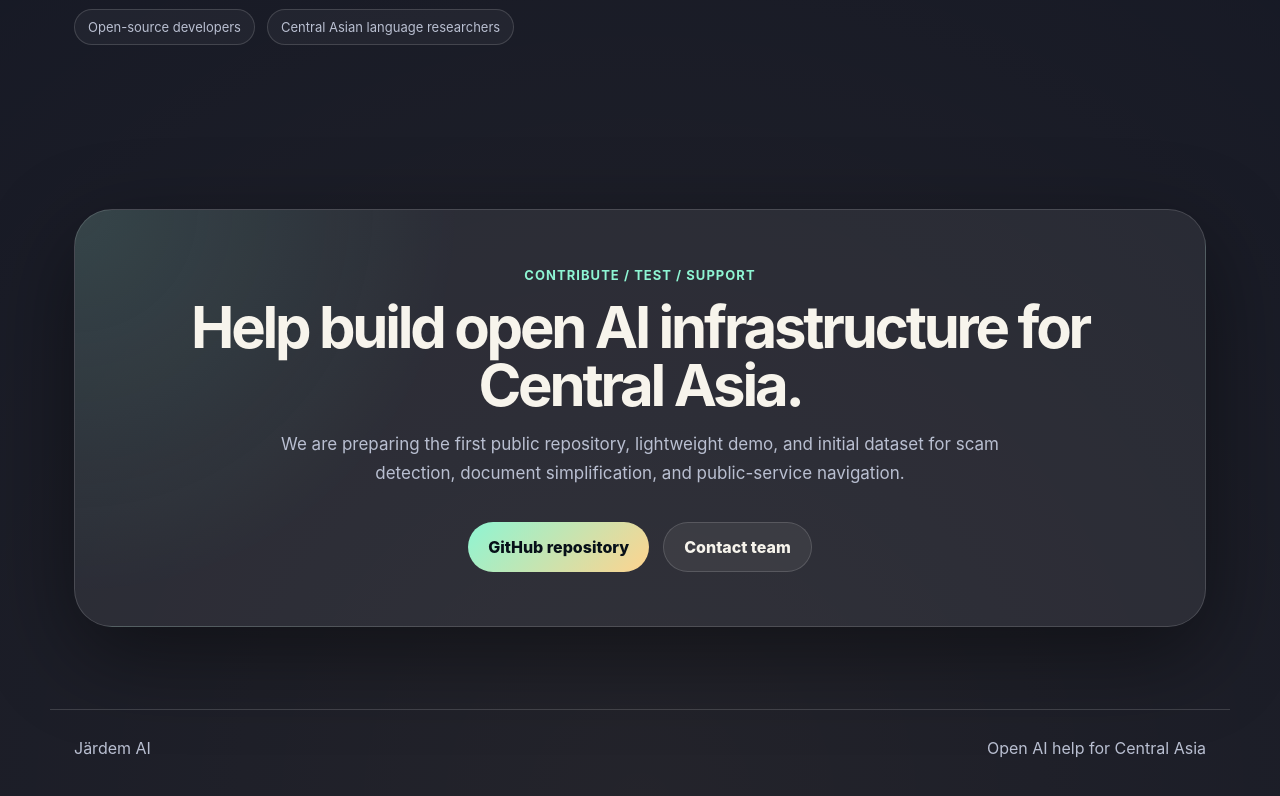
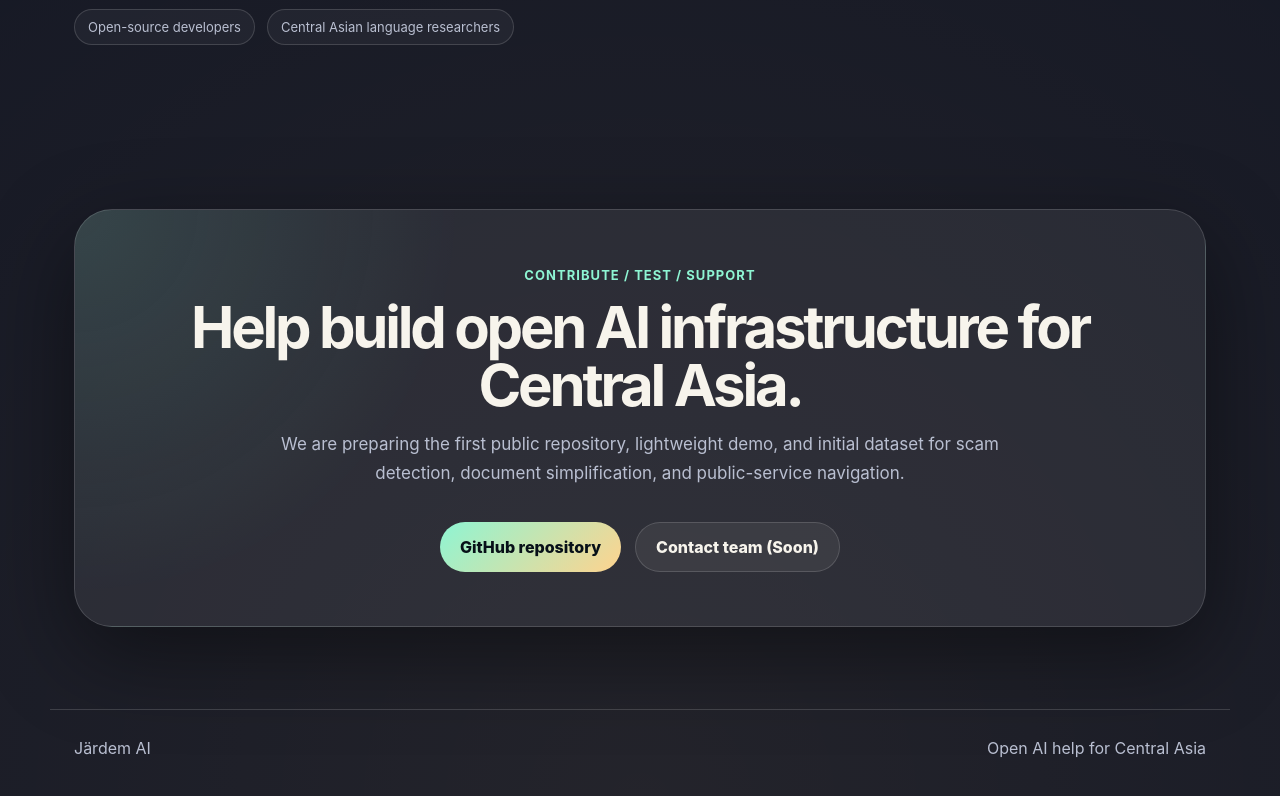
Before and after one commit to jardemAI/jardemai.github.io, a plain HTML site: page index.html in a window 1280 px wide. Shown: the part 4978-5774 px from the top of the page. Drawn offline with Linux system fonts and the light colour scheme.

Commit message:
Update index.html

```diff
--- a/index.html
+++ b/index.html
@@ -50,7 +50,7 @@
 
         <div class="hero-actions">
           <a class="btn primary" href="#demo">Try interactive demo</a>
-          <a class="btn secondary" href="https://github.com/" target="_blank" rel="noreferrer">View GitHub</a>
+          <a class="btn secondary" href="https://jardemai.github.io" target="_blank" rel="noreferrer">View GitHub</a>
         </div>
 
         <div class="trust-row" aria-label="Project principles">
@@ -280,8 +280,8 @@
         </p>
 
         <div class="hero-actions">
-          <a class="btn primary" href="https://github.com/" target="_blank" rel="noreferrer">GitHub repository</a>
-          <a class="btn secondary" href="mailto:hello@jardem.ai">Contact team</a>
+          <a class="btn primary" href="https://github.com/jardemAI/jardemai.github.io" target="_blank" rel="noreferrer">GitHub repository</a>
+          <a class="btn secondary">Contact team (Soon)</a>
         </div>
       </div>
     </section>
```
